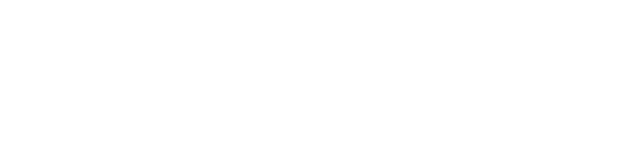
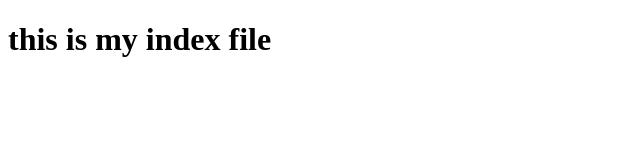
Before and after one commit to kishwarjehan1/local2, a plain HTML site: page index.html in a window 1280 px wide. Shown: the whole page, without its empty margins (0-640 px from the left). Drawn offline with Linux system fonts and the light colour scheme.

Commit message:
another upload

```diff
--- a/index.html
+++ b/index.html
@@ -6,6 +6,6 @@
     <title>Document</title>
 </head>
 <body>
-
+    <h1>this is my index file</h1>
 </body>
 </html>
```
